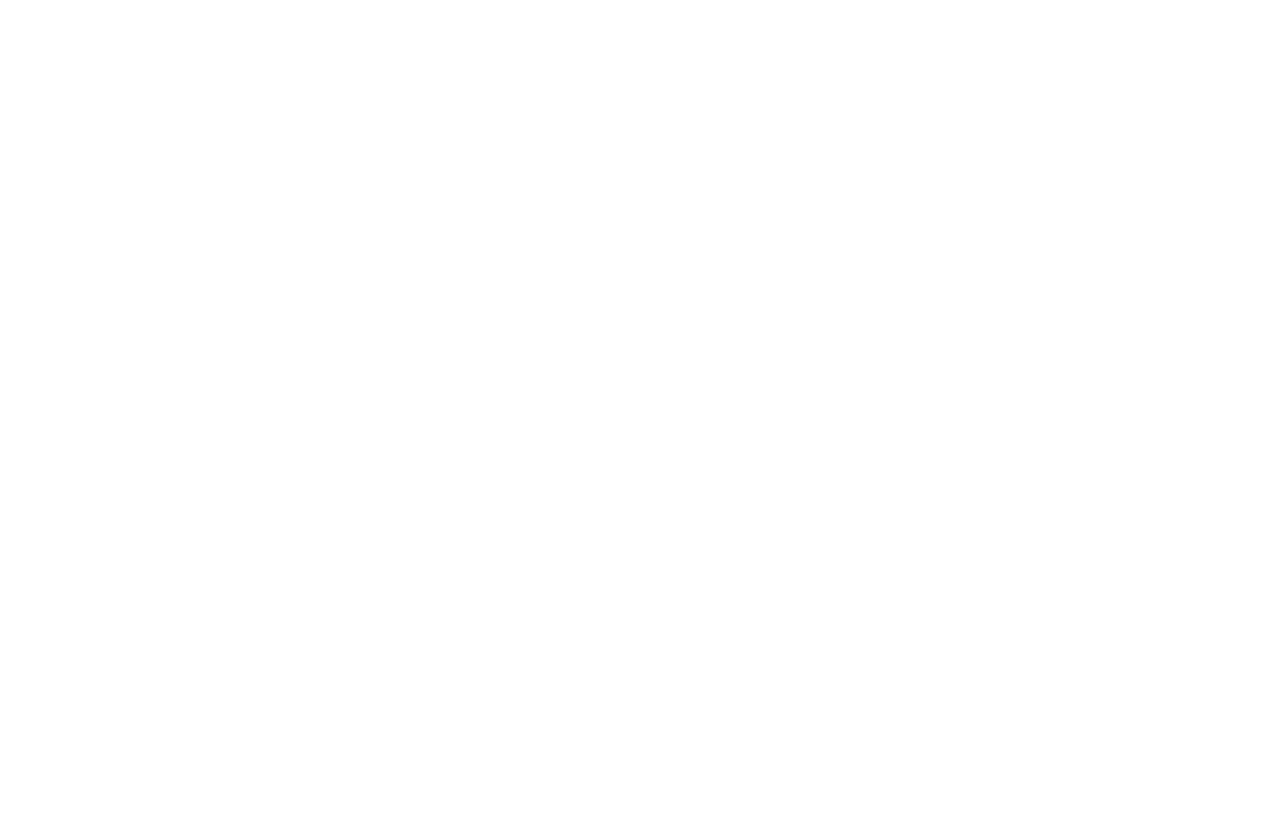
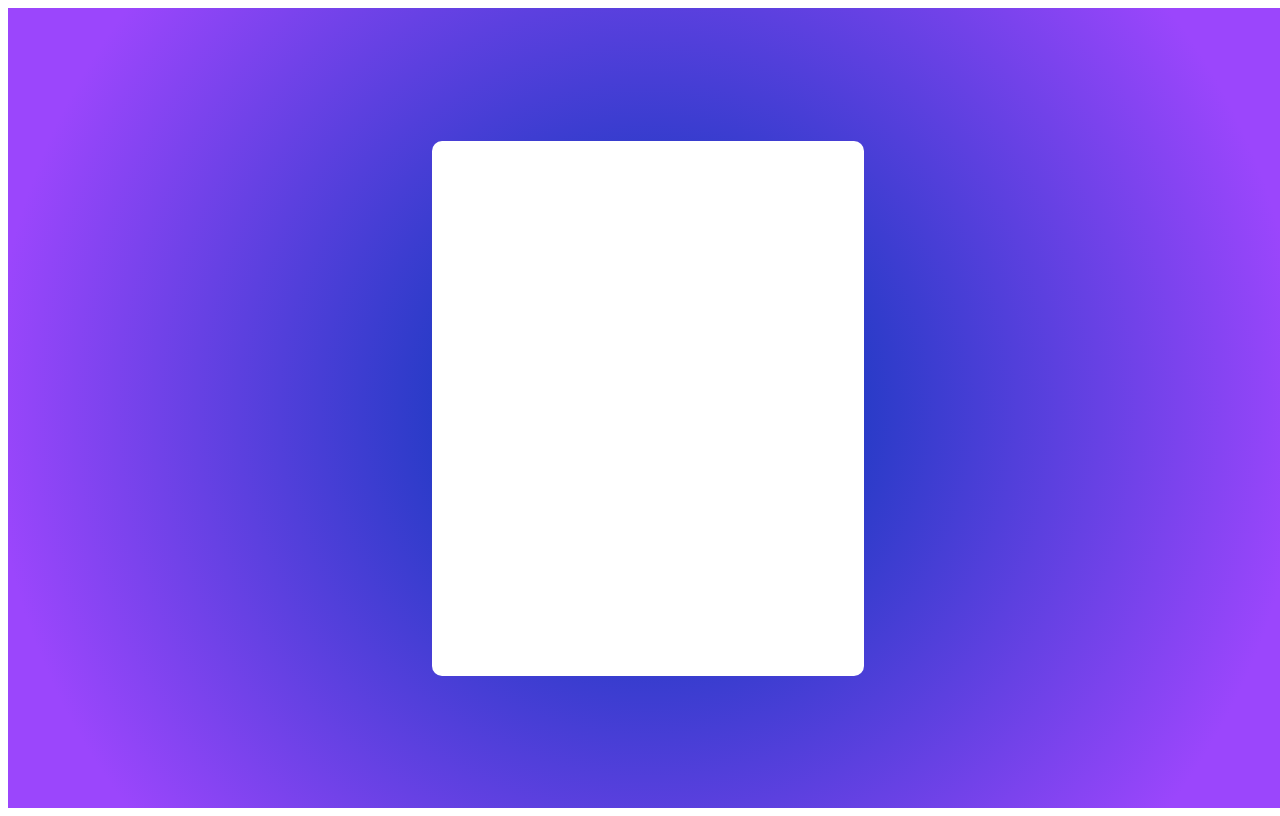
Before and after one commit to Harshit-7735/-Full-Stack, a plain HTML site: page CSS/index.html in a window 1280 px wide. Drawn offline with Linux system fonts and the light colour scheme.

Commit message:
created Parent and child container

```diff
--- a/CSS/Style.css
+++ b/CSS/Style.css
@@ -0,0 +1,14 @@
+div.container{
+    width: 100vw;
+    height: 100vh;
+    background: radial-gradient(circle, rgba(29,58,194,1) 22%, rgba(155,70,252,1) 87%);
+    display: flex;
+    justify-content: center;
+    align-items: center;
+}
+div.login-container{
+    width: 432px;
+    height: 535px;
+    background-color: #fff;
+    border-radius: 10px;
+}
--- a/CSS/index.html
+++ b/CSS/index.html
@@ -4,9 +4,13 @@
   <meta charset="UTF-8">
   <meta name="viewport" content="width=device-width, initial-scale=1.0">
   <title>Document</title>
-  <link rel="stylesheet" href="/CSS/Style.css">
+  <link rel="stylesheet" href="Style.css">
 </head>
 <body>
+  <div class="container">
+<div class="login-container">
 
+</div>
+  </div>
 </body>
 </html>
```
